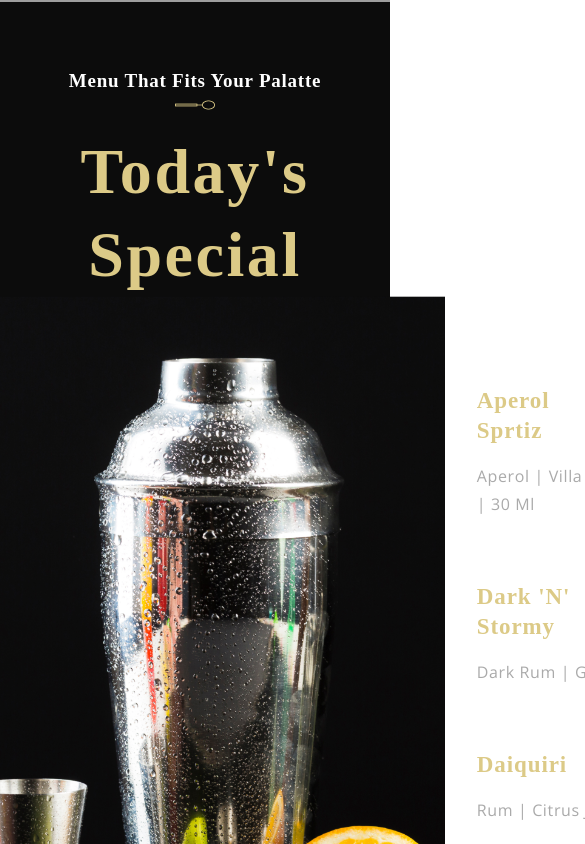
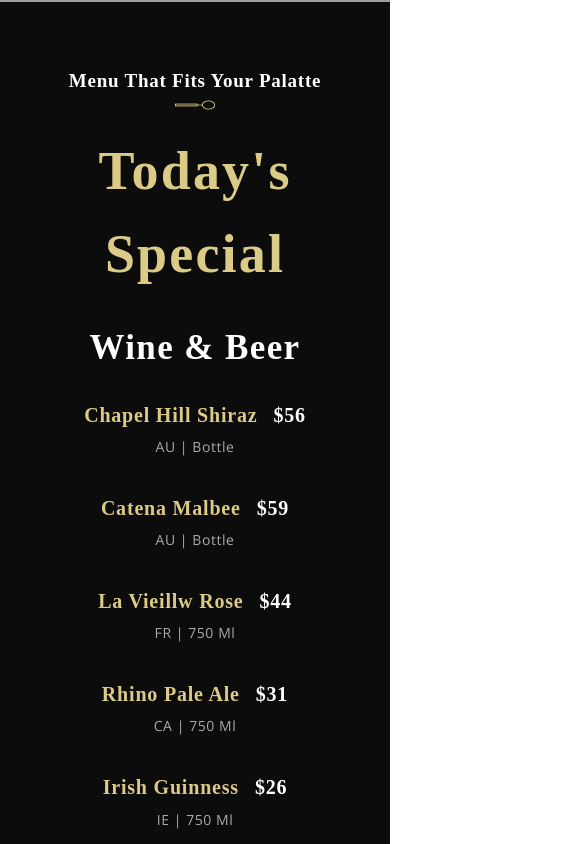
Before and after one commit to SourceSailor/Gericht-Resturant, a React (Vite) app: page / in a window 390 px wide. Shown: the part 2040-2884 px from the top of the page, 585 px wide, since content can reach past the window. Built offline with nearby package versions, Linux system fonts and the light colour scheme; grey boxes are pictures that could not be loaded; a web font is replaced by a local one.

Commit message:
Menu Item Component Mobile Styles

```diff
--- a/src/components/MenuItem/menuItem.css
+++ b/src/components/MenuItem/menuItem.css
@@ -43,3 +43,36 @@
   margin-top: 1rem;
   color: var(--color-grey);
 }
+
+@media screen and (max-width: 1300px) {
+  .menuItem__container {
+    margin: 2rem 0 1rem 0;
+  }
+  .menuItem__separator {
+    width: 100px;
+  }
+}
+
+@media screen and (max-width: 1000px) {
+  .menuItem__title {
+    font-size: 20px;
+    margin-right: 1rem;
+  }
+  .menuItem__price {
+    font-size: 20px;
+  }
+
+  .menuItem__description {
+    font-size: 14px;
+    margin-top: 0.2rem;
+  }
+  .menuItem__separator {
+    display: none;
+  }
+}
+
+@media screen and (max-width: 750px) {
+  .menuItem__title-Price {
+    justify-content: center;
+  }
+}
--- a/src/containers/specialMenu/specialMenu.css
+++ b/src/containers/specialMenu/specialMenu.css
@@ -1,6 +1,7 @@
 .app__specialMenu {
   display: flex;
   flex-direction: column;
+  width: 100%;
   background: var(--color-black);
 }
 .app__specialMenu-title {
@@ -22,9 +23,12 @@
   flex-direction: column;
   width: 100%;
 }
+.app__specialMenu-menu_img {
+  width: 100%;
+}
 .app__specialMenu-menu_img img {
   margin: 0 2rem 3rem 2rem;
-  height: 800px;
+  height: 650px;
 }
 .app__specialMenu-menu_cocktails {
   width: 100%;
@@ -39,3 +43,44 @@
   font-family: var(--font-base);
   color: var(--color-white);
 }
+
+@media screen and (max-width: 1300px) {
+  .app__specialMenu-menu_img {
+    align-self: center;
+  }
+  .app__specialMenu-menu_img img {
+    height: 500px;
+  }
+}
+
+@media screen and (max-width: 1000px) {
+  .app__specialMenu-title h1 {
+    font-size: 54px;
+  }
+  .app__specialMenu-menu_heading {
+    font-size: 35px;
+    line-height: 40px;
+  }
+  .app__specialMenu-menu_img img {
+    height: 400px;
+  }
+}
+
+@media screen and (max-width: 750px) {
+  .app__specialMenu-menu {
+    text-align: center;
+    flex-direction: column;
+  }
+  .app__specialMenu-title h1 {
+    font-size: 54px;
+    margin-bottom: 2rem;
+  }
+}
+@media screen and (max-width: 400px) {
+  .app__specialMenu-title h1 {
+    font-size: 54px;
+  }
+  .app__specialMenu-menu_img img {
+    height: 300px;
+  }
+}
```
